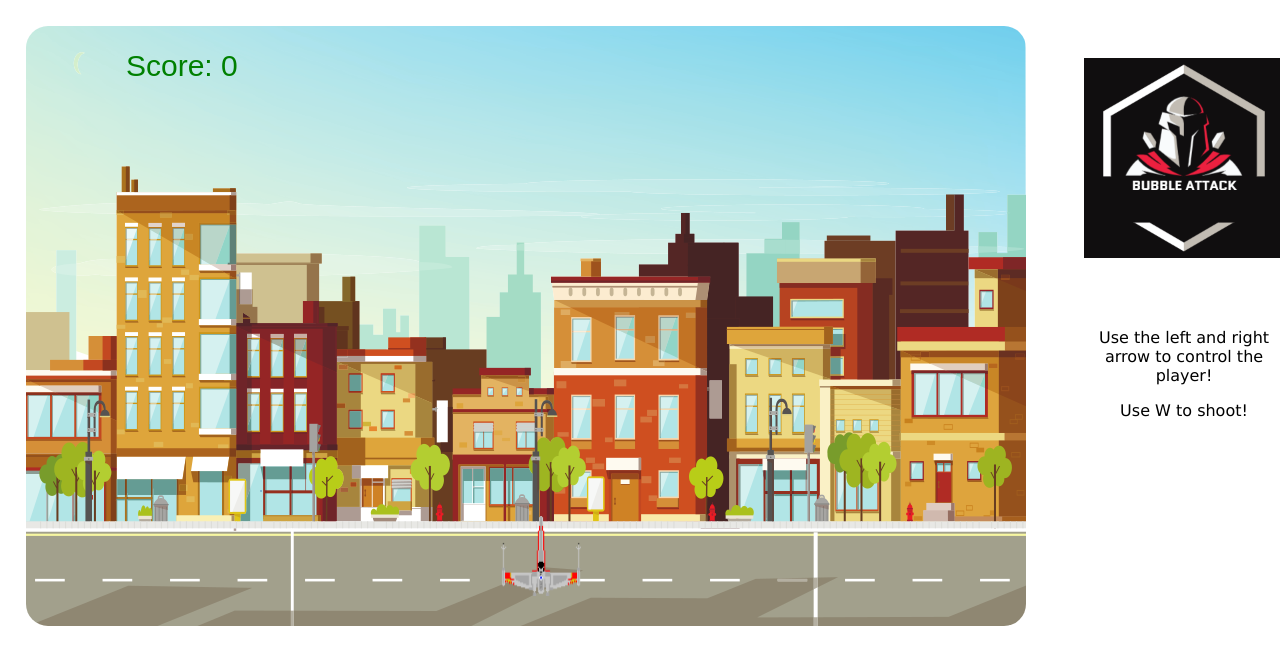
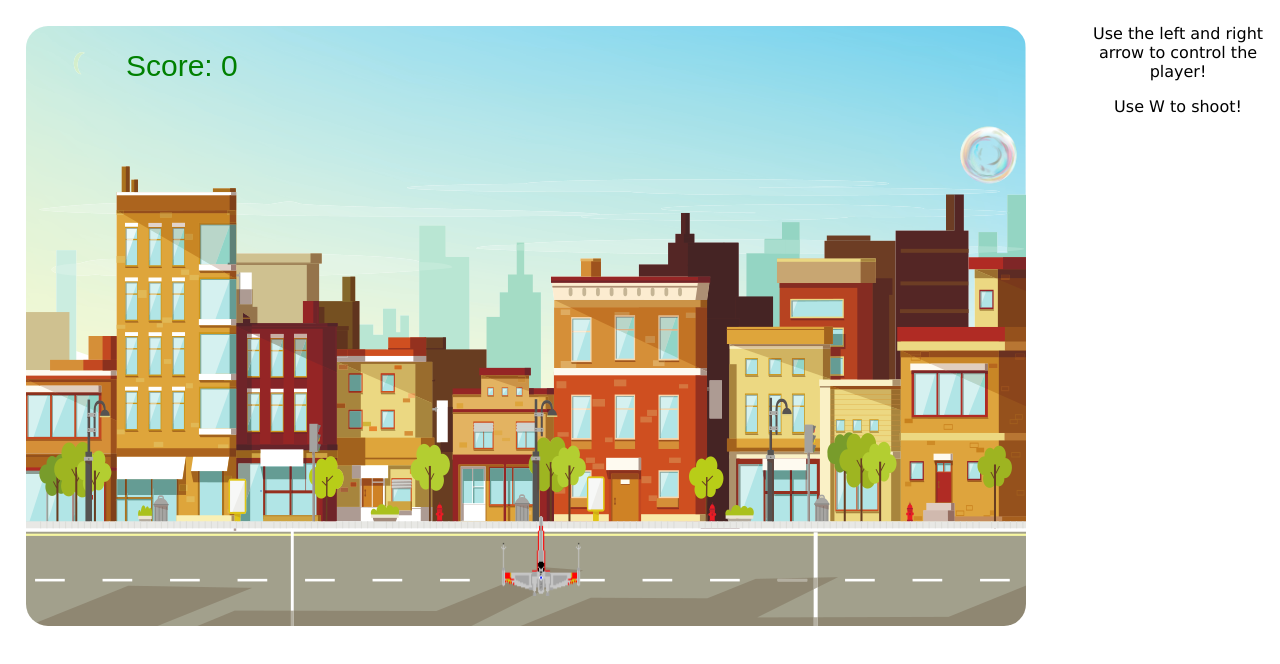
Before and after one commit to Hribu/Bubble-Attack, a plain HTML site: page index.html in a window 1280 px wide. Both pictures are taken after a click on the button "StartGame". Drawn offline with Linux system fonts and the light colour scheme.

Commit message:
eliminate bugs mechanichs

```diff
--- a/index.html
+++ b/index.html
@@ -26,14 +26,13 @@
   </div>
   <div class="input-container">
   </section>
- <!--Game Page-->
+  <!-- Game Page-->
 <section id="game-page">
   <div id="game-board">
     <canvas id="canvas" width="1000" height="600" ></canvas>
   </div>
   <div class="game-intro">
-    <img src="./images/logo.png" alt="" class="logo-img" />
-
+    <!--<img src="./images/logo.png" alt="" class="logo-img" />-->
     <p>Use the left and right arrow to control the player!</p>
     <p>Use W to shoot!</p>
   </div>
--- a/js/bubbles.js
+++ b/js/bubbles.js
@@ -10,8 +10,8 @@ class Bubbles {
 	  this.height = 70;
 	  this.speed = 1.5;
 	  this.y = positionY;
-	  this.vx = .75;
-	  this.vy =3;
+	  this.vx = .5;
+	  this.vy =2;
 
 	//   this.directionX = Math.random() * 6 - 3;
 	//   this.directionY = 1;
--- a/js/index.js
+++ b/js/index.js
@@ -19,50 +19,6 @@ window.onload = () => {
 	let bubbleSound;
 	let backSaund;
 	let loseSaund;
- //------------------------------------------------------------------
-
- /*const testImg = document.createElement('img');
- testImg.src = './images/bubble.png';
-
-
-
-
- var ball = {
-	x: 100,
-	y: 100,
-	vx: 5,
-	vy: 2,
-	//radius: 25,
-	//color: '#2e7d32',
-	draw: function() {
-		ctx.drawImage(testImg, this.x, this.y, 70, 70)
-	}
-  };
-
-
-
-  function update() {
-	ctx.clearRect(0,0, canvas.width, canvas.height);
-	ball.draw();
-	ball.x += ball.vx;
-	ball.y += ball.vy;
-	if (ball.y + ball.vy > canvas.height || ball.y + ball.vy < 0) {
-	ball.vy *= -1;
-  }
-  if (ball.x + ball.vx > canvas.width || ball.x + ball.vx < 0) {
-	ball.vx *= -1;
-  }
-  }
-
-  setInterval(update, 20) */
-
-
-
-
-
-
-
-
 
 	//create an arrays to store bubbles and lasers
 	let bubblesArray = [];
@@ -107,7 +63,7 @@ window.onload = () => {
 
     // WIN CONDITION CHECKER FUNCTION
     function checkWin() {
- 		if(score.points >= 100){
+ 		if(score.points >= 200){
 			gamePage.style.display='none';
 			winPage.style.display='flex';
 			clearInterval(frameId);
@@ -136,12 +92,10 @@ window.onload = () => {
 		bubbleId = setInterval(function () {
 			let bubble = new Bubbles(
 				ctx, //canvas context
-				// Math.ceil(Math.random() * 1) //position
-
 				0
-			);
+				);
 			bubblesArray.push(bubble);
-		}, 3000); }
+		}, 2000); }
 
 	//0- Create a loop to animate the game
 	frameId = requestAnimationFrame(gameLoop);
@@ -165,13 +119,7 @@ window.onload = () => {
 		eachBubble.draw();
 		console.log( "new console log Test")
 		eachBubble.move();
-        //setInterval(move, 20)
-
 		checkCollision(player, eachBubble)
-
-
-
-
 	});
 	bubblesArray.filter((eachBubble) => {
 		if (eachBubble.y > canvas.height) {
--- a/styles/style.css
+++ b/styles/style.css
@@ -5,6 +5,7 @@ game-winning-page */
 
 #game-page{
  display: none;
+ float:center;
 }
 #game-over-page{
  display: none;
@@ -22,13 +23,14 @@ body {
 }
 
 .game-intro {
-  float: left;
+
   padding: 0% 0%;
 }
 
 .game-intro p {
   font-size: 16px;
   font-family: "Verdana"
+
 }
 
 .logo-img {
@@ -49,7 +51,7 @@ body button {
 }
 
 #game-board {
-    float: right;
+    float:center;
     padding: 0px 0px;
 }
 
```
